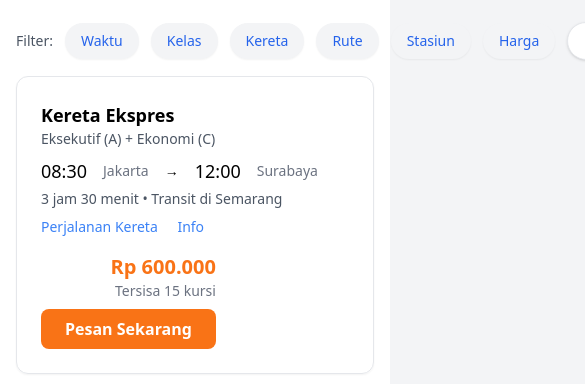
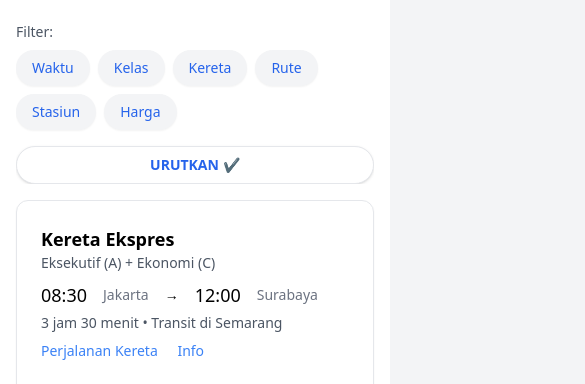
Before and after one commit to asepsurahman03/Kres-Nova, a plain HTML site: page kereta.html in a window 390 px wide. Shown: the part 846-1230 px from the top of the page, 585 px wide, since content can reach past the window. Drawn offline with nearby package versions, Linux system fonts and the light colour scheme; a script that the page names is missing.

Commit message:
kereta.html

```diff
--- a/kereta.html
+++ b/kereta.html
@@ -399,44 +399,37 @@
     <section class="py-6 px-4 md:px-12 bg-white">
       <!-- Filter Bar -->
       <div
-        class="mb-4 flex items-center gap-3 text-sm font-medium text-gray-600"
+        class="mb-4 flex flex-wrap md:flex-nowrap items-center gap-2 md:gap-3 text-sm font-medium text-gray-600 overflow-x-auto"
       >
-        <span>Filter:</span>
-        <button
-          class="px-4 py-2 bg-gray-100 rounded-full hover:bg-gray-200 shadow-sm text-blue-600 font-medium"
-        >
+        <span class="w-full md:w-auto">Filter:</span>
+
+        <button class="px-4 py-2 bg-gray-100 rounded-full hover:bg-gray-200 shadow-sm text-blue-600 font-medium whitespace-nowrap">
           Waktu
         </button>
-        <button
-          class="px-4 py-2 bg-gray-100 rounded-full hover:bg-gray-200 shadow-sm text-blue-600 font-medium"
-        >
+        <button class="px-4 py-2 bg-gray-100 rounded-full hover:bg-gray-200 shadow-sm text-blue-600 font-medium whitespace-nowrap">
           Kelas
         </button>
-        <button
-          class="px-4 py-2 bg-gray-100 rounded-full hover:bg-gray-200 shadow-sm text-blue-600 font-medium"
-        >
+        <button class="px-4 py-2 bg-gray-100 rounded-full hover:bg-gray-200 shadow-sm text-blue-600 font-medium whitespace-nowrap">
           Kereta
         </button>
-        <button
-          class="px-4 py-2 bg-gray-100 rounded-full hover:bg-gray-200 shadow-sm text-blue-600 font-medium"
-        >
+        <button class="px-4 py-2 bg-gray-100 rounded-full hover:bg-gray-200 shadow-sm text-blue-600 font-medium whitespace-nowrap">
           Rute
         </button>
-        <button
-          class="px-4 py-2 bg-gray-100 rounded-full hover:bg-gray-200 shadow-sm text-blue-600 font-medium"
-        >
+        <button class="px-4 py-2 bg-gray-100 rounded-full hover:bg-gray-200 shadow-sm text-blue-600 font-medium whitespace-nowrap">
           Stasiun
         </button>
-        <button
-          class="px-4 py-2 bg-gray-100 rounded-full hover:bg-gray-200 shadow-sm text-blue-600 font-medium"
-        >
+        <button class="px-4 py-2 bg-gray-100 rounded-full hover:bg-gray-200 shadow-sm text-blue-600 font-medium whitespace-nowrap">
           Harga
         </button>
-        <button
-          class="ml-auto px-4 py-2 bg-white border border-gray-200 rounded-full shadow text-blue-600 font-semibold flex items-center gap-1"
-        >
-          URUTKAN <span class="text-blue-500">✔</span>
-        </button>
+
+        <!-- Tombol Urutkan tetap di kanan di desktop, namun pindah ke bawah di mobile -->
+        <div class="w-full md:w-auto md:ml-auto mt-2 md:mt-0">
+          <button
+            class="w-full md:w-auto px-4 py-2 bg-white border border-gray-200 rounded-full shadow text-blue-600 font-semibold flex items-center justify-center gap-1"
+          >
+            URUTKAN <span class="text-blue-500">✔</span>
+          </button>
+        </div>
       </div>
 
       <!-- Duplicate Card Example -->
```
